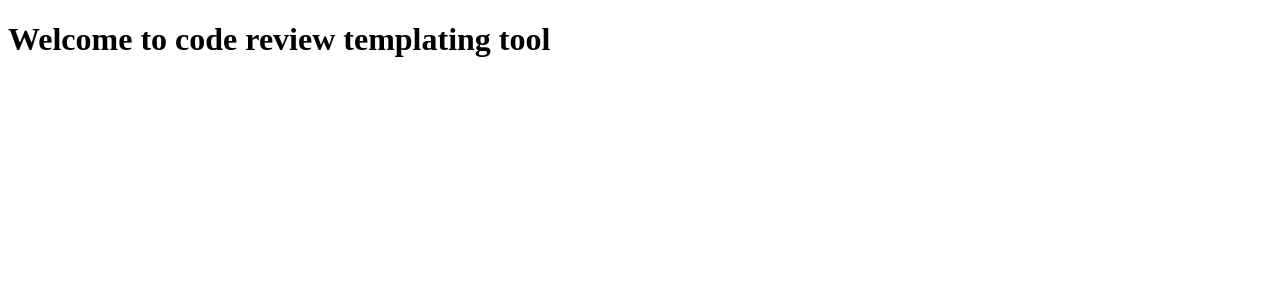
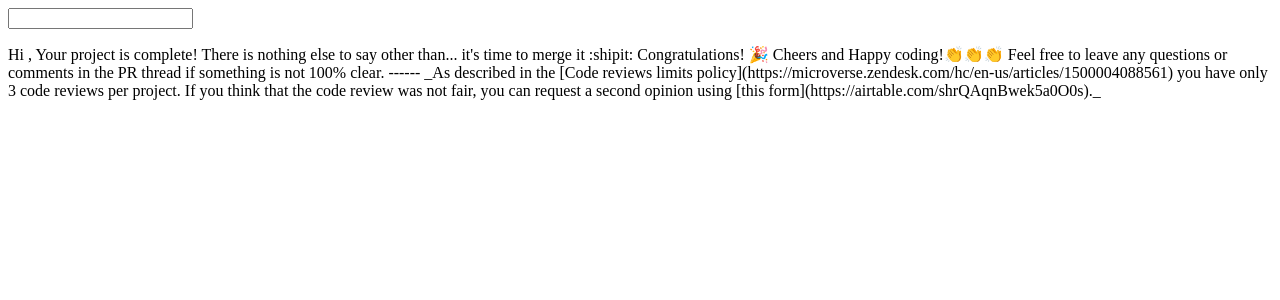
Before and after one commit to SamroodAli/code-reviewer-automation, a Next.js app: page / in a window 1280 px wide. Shown: the top 300 px of the page. Built offline with nearby package versions, Linux system fonts and the light colour scheme.

Commit message:
Template:Setup a form with markdown state name

```diff
--- a/next.config.js
+++ b/next.config.js
@@ -1,3 +1,3 @@
-module.exports = {
-  reactStrictMode: true,
-}
+const withMDX = require("@zeit/next-mdx")()
+
+module.exports = withMDX
--- a/package.json
+++ b/package.json
@@ -10,6 +10,7 @@
   },
   "dependencies": {
     "@mdx-js/mdx": "^1.6.22",
+    "@mdx-js/react": "^1.6.22",
     "@zeit/next-mdx": "^1.2.0",
     "next": "11.0.1",
     "react": "17.0.2",
--- a/src/pages/index.jsx
+++ b/src/pages/index.jsx
@@ -1,7 +1,32 @@
+import { MDXProvider } from "@mdx-js/react";
+import { useState } from "react";
+
+const Name = ({ name }) => <span>{name}</span>;
+
+const Form = ({ name, setName }) => {
+  return (
+    <input type="text" value={name} onChange={(e) => setName(e.target.value)} />
+  );
+};
+
 const Index = function Index() {
+  const [name, setName] = useState("");
   return (
-    <h1>Welcome to code review templating tool</h1>
-  )
-}
+    <>
+      <Form name={name} setName={setName} />
+      <p>
+        Hi <Name name={name} />, Your project is complete! There is nothing else
+        to say other than... it's time to merge it :shipit: Congratulations! 🎉
+        Cheers and Happy coding!👏👏👏 Feel free to leave any questions or
+        comments in the PR thread if something is not 100% clear. ------ _As
+        described in the [Code reviews limits
+        policy](https://microverse.zendesk.com/hc/en-us/articles/1500004088561)
+        you have only 3 code reviews per project. If you think that the code
+        review was not fair, you can request a second opinion using [this
+        form](https://airtable.com/shrQAqnBwek5a0O0s)._
+      </p>
+    </>
+  );
+};
 
-export default Index
+export default Index;
```
Also changed, not shown: src/pages/Approve.mdx (added, +11 -0 lines), 2 other files (tests, documents, lock files or other folders).
